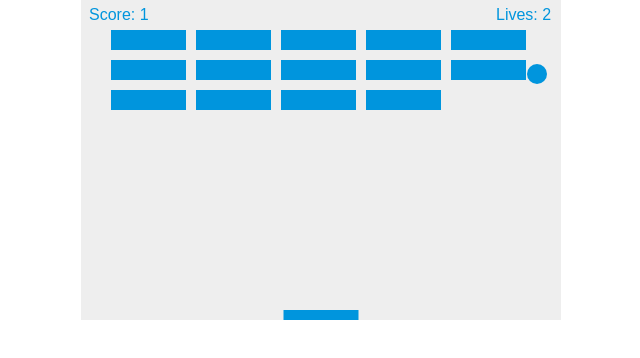
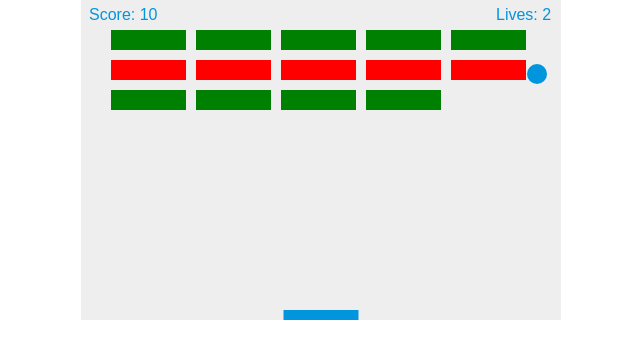
Before and after one commit to numel007/breakout-game, a plain HTML site: page index.html in a window 1280 px wide. Shown: the whole page, without its empty margins (319-959 px from the left). Drawn offline with Linux system fonts and the light colour scheme.

Commit message:
make rows worth different scores

```diff
--- a/index.html
+++ b/index.html
@@ -40,6 +40,9 @@
     let brickPadding = 10;
     let brickOffsetTop = 30;
     let brickOffsetLeft = 30;
+    let row0Score = 50
+    let row1Score = 20
+    let row2Score = 10
     let score = 0;
     let lives = 3;
 
@@ -73,7 +76,11 @@
             bricks[c][r].y = brickY;
             ctx.beginPath();
             ctx.rect(brickX, brickY, brickWidth, brickHeight);
-            ctx.fillStyle = "#0095DD";
+            if (r % 2 == 1) {
+              ctx.fillStyle = 'red';
+            } else {
+              ctx.fillStyle = "green";
+            }
             ctx.fill();
             ctx.closePath();
           }
@@ -176,9 +183,16 @@
             if (x > b.x && x < b.x + brickWidth && y > b.y && y < b.y + brickHeight) {
               dy = -dy;
               b.status = 0;
-              score++;
 
-              if (score == brickRowCount * brickColumnCount) {
+              if (r == 2) {
+                score += row2Score
+              } else if (r == 1) {
+                score += row1Score
+              } else if (r == 0) {
+                score += row0Score
+              }
+
+              if (score == ((brickColumnCount * row0Score) + (brickColumnCount * row1Score) + (brickColumnCount * row2Score))) {
                 alert("Game complete")
                 document.location.reload()
               }
```
